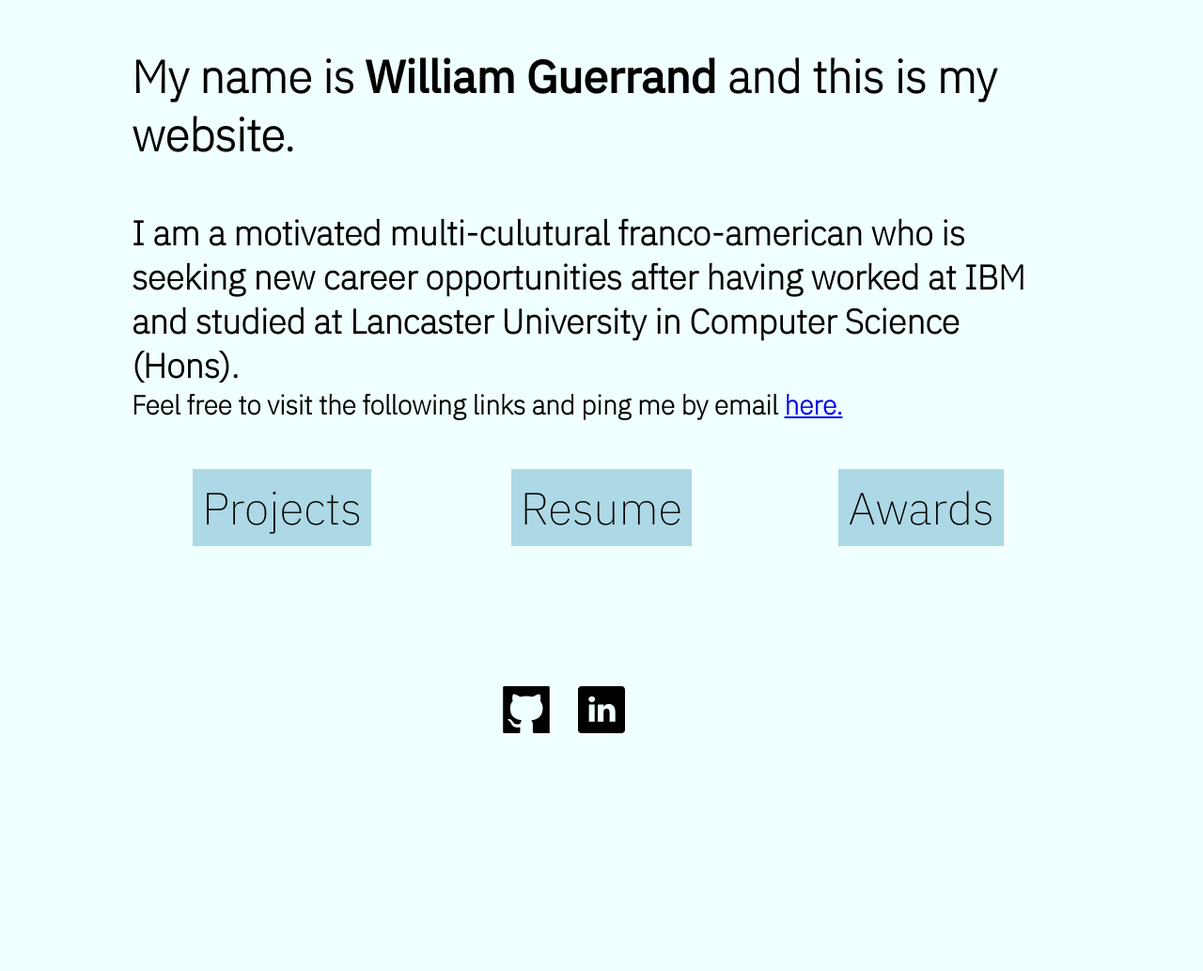
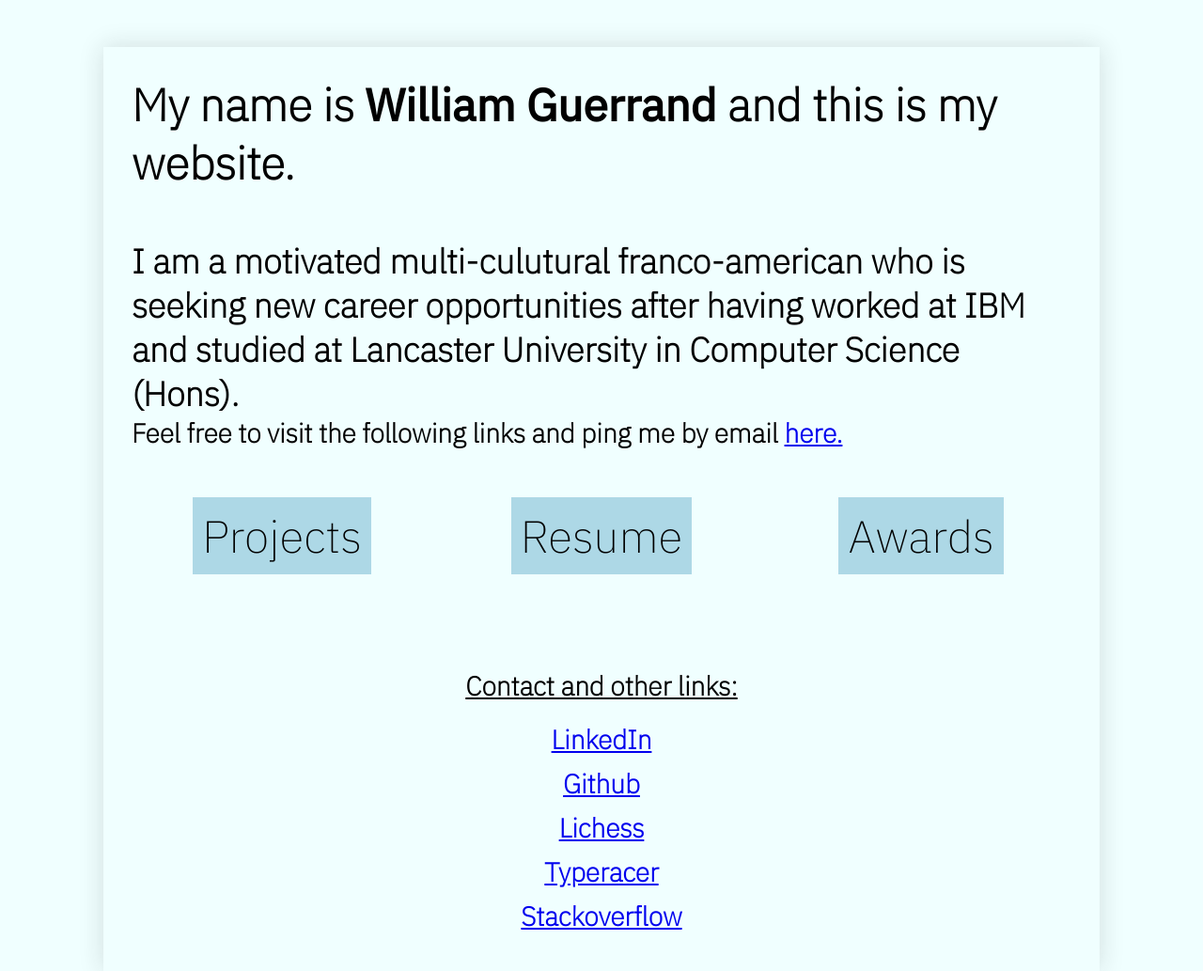
Before and after one commit to Austinae/williamguerrand.com, a plain HTML site: page index.html in a window 1280 px wide. Shown: the whole page at 94% size. Before the commit the page ends 800 px from the top, so only its background shows below. Drawn offline with Linux system fonts and the light colour scheme.

```diff
--- a/index.html
+++ b/index.html
@@ -89,19 +89,17 @@
 			<a href="./William-Guerrand.pdf">Resume</a>
 			<a href="./awards.html">Awards</a>
 		</div>
+		<div style="text-align: center;">
+			<h3 style="margin-bottom: 20px; text-decoration: underline;">Contact and other links:</h3>
+			<h3><a href="https://linkedin.com/in/william-ga">LinkedIn</a></h3>
+			<h3><a href="https://github.com/Austinae">Github</a></h3>
+			<h3><a href="https://lichess.org/@/Austinae">Lichess</a></h3>
+			<h3><a href="https://data.typeracer.com/pit/profile?user=trainingb4tests">Typeracer</a></h3>
+			<h3><a href="https://stackoverflow.com/users/15130809/william-guerrand">Stackoverflow</a></h3>
+		</div>
 	</div>
 
-	<div class="contact">
-		<div>
-			<a href="https://github.com/Austinae">
-				<img src="./github_icon.svg">
-			</a>
-		</div>
-		<div>
-			<a href="https://linkedin.com/in/william-ga">
-				<img src="./linkedin_icon.svg">
-			</a>
-		</div>
-	</div>
+
+
 </body>
 </html>
--- a/styles.css
+++ b/styles.css
@@ -29,11 +29,17 @@
 	font-family: "PlexLight";
 }
 
+h3 {
+	margin-bottom: 10px;
+}
+
 .container {
 	width: 1000px;
 	margin-left: auto;
 	margin-right: auto;
 	margin-top: 50px;
+	padding: 30px;
+	box-shadow: 0 0 25px rgba(36, 36, 36, 0.15);
 }
 
 .container h1 {
@@ -43,6 +49,7 @@
 .container hr {
 	margin-bottom: 30px;
 }
+
 
 .container-links {
 	display: grid;
@@ -76,29 +83,6 @@
 	width: 100%;
 	height: 100%;
 	border-radius: 5%;
-}
-
-.contact {
-	bottom: 20px;
-	height: 50px;
-	left: 50%;
-	margin-left: -105px;
-	display:grid;
-	position: fixed;
-	text-align: justify;
-	text-justify: inter-word;
-	grid-template-columns: 1fr 1fr 1fr;
-	grid-column-gap: 30px;
-}
-
-.contact div {
-	width: 50px;
-	height: 50px;
-}
-
-.contact div a img {
-	width: 100%;
-	height: 100%;
 }
 
 .container footer {
@@ -150,14 +134,17 @@
 	}
 
 	.container {
-		width: 600px;
+		width: 550px;
 	}
 }
 
 @media (max-width: 768px) {
 	body {
 		font-size: 1rem;
+	}
 
+.container{
+		padding: 5px;
 	}
 }
 
```
Also changed, not shown: awards.html (+2 -16 lines), projects.html (+2 -15 lines).
